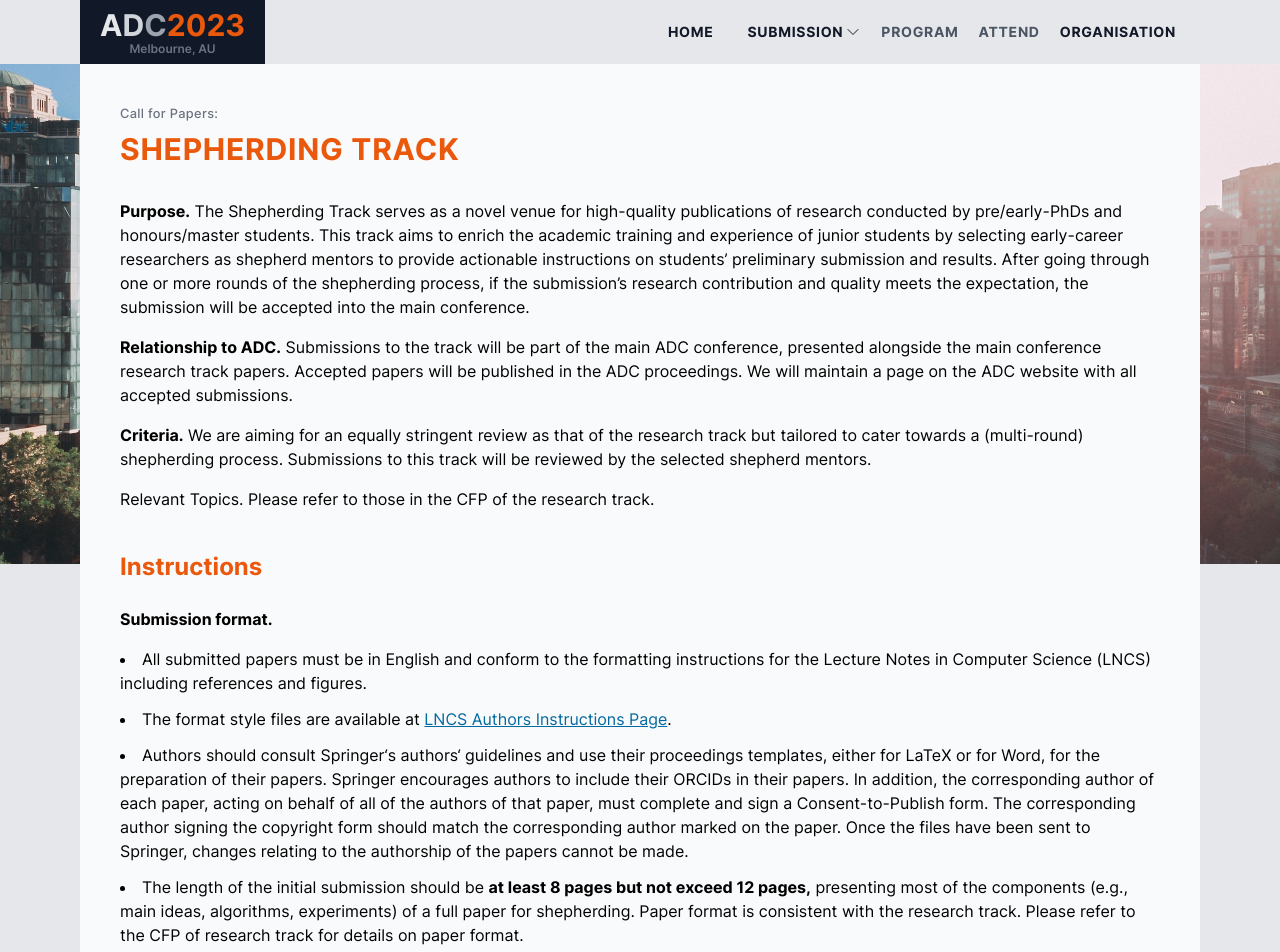
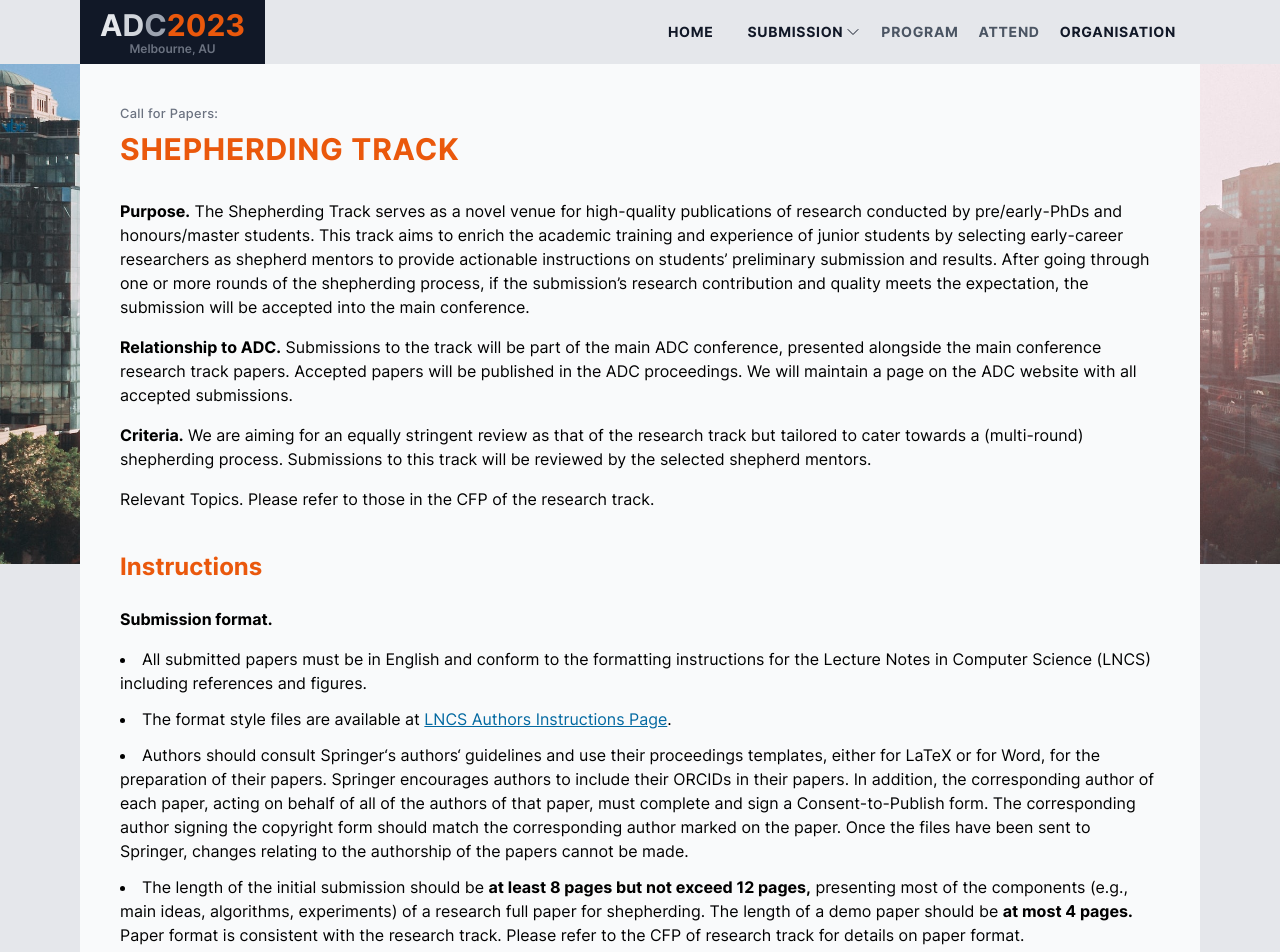
Before and after one commit to visatlas/adc2023, a Next.js app: page /shepherding-track in a window 1280 px wide. Shown: the top 952 px of the page. Built offline with nearby package versions, Linux system fonts and the light colour scheme.

Commit message:
Add demo paper for shpeherding track

```diff
--- a/src/pages/shepherding-track.tsx
+++ b/src/pages/shepherding-track.tsx
@@ -18,7 +18,7 @@ export default function ShepherdingTrack() {
           <li>All submitted papers must be in English and conform to the formatting instructions for the Lecture Notes in Computer Science (LNCS) including references and figures.</li>
           <li>The format style files are available at <a className="underline text-sky-700" href="https://www.springer.com/gp/computer-science/lncs/conference-proceedings-guidelines" target="_blank" rel="noreferrer">LNCS Authors Instructions Page</a>.</li>
           <li>Authors should consult Springer&lsquo;s authors&lsquo; guidelines and use their proceedings templates, either for LaTeX or for Word, for the preparation of their papers. Springer encourages authors to include their ORCIDs in their papers. In addition, the corresponding author of each paper, acting on behalf of all of the authors of that paper, must complete and sign a Consent-to-Publish form. The corresponding author signing the copyright form should match the corresponding author marked on the paper. Once the files have been sent to Springer, changes relating to the authorship of the papers cannot be made.</li>
-          <li>The length of the initial submission should be <strong>at least 8 pages but not exceed 12 pages,</strong> presenting most of the components (e.g., main ideas, algorithms, experiments) of a full paper for shepherding. Paper format is consistent with the research track. Please refer to the CFP of research track for details on paper format.</li>
+          <li>The length of the initial submission should be <strong>at least 8 pages but not exceed 12 pages,</strong> presenting most of the components (e.g., main ideas, algorithms, experiments) of a research full paper for shepherding. The length of a demo paper should be <strong>at most 4 pages.</strong> Paper format is consistent with the research track. Please refer to the CFP of research track for details on paper format.</li>
         </ul>
         <p><strong>Shepherd assignment.</strong> When a submission to this track is received, two shepherds from the ADC Shepherding Committee will be assigned to the paper. The shepherds will follow up with the corresponding author to provide guidance on improving the paper and to review the paper. Authors will receive email notifications of their delegated shepherds one week after the submission is received. Note that shepherds are not expected to be listed as a co-author of the paper. They act as mentors.</p>
         <h3 className="font-bold text-2xl text-orange-600 mt-10 mb-6">Important Dates</h3>
```
